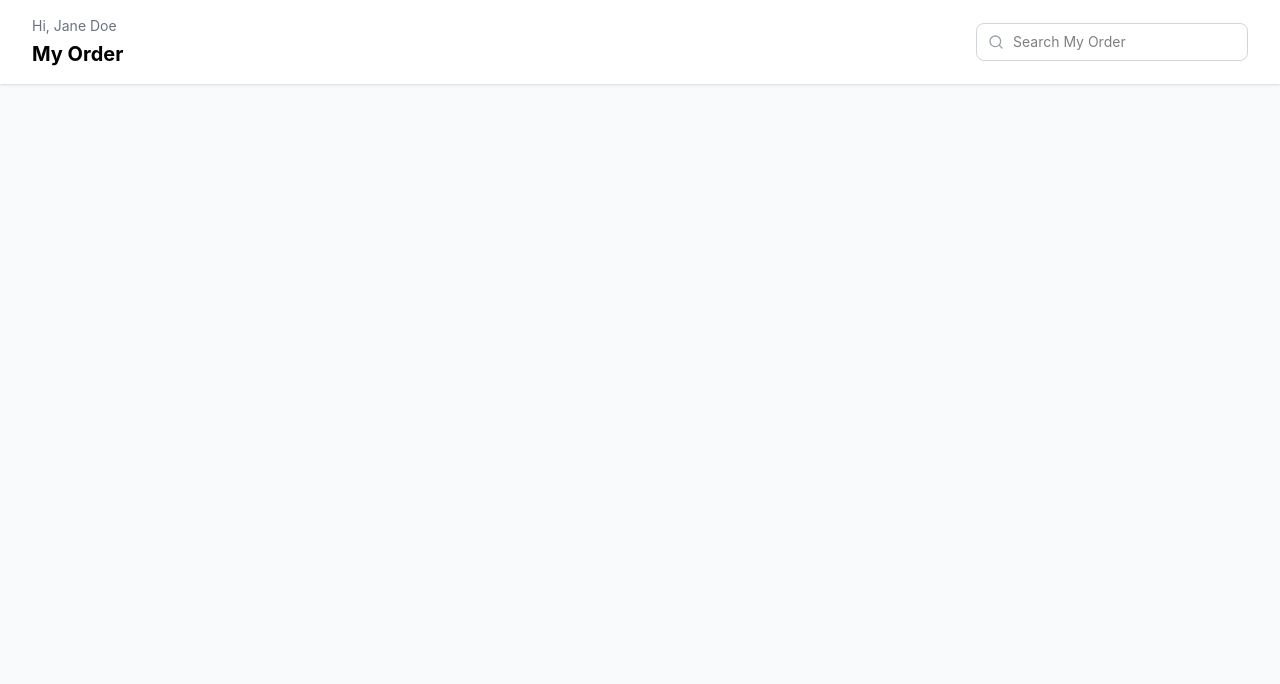
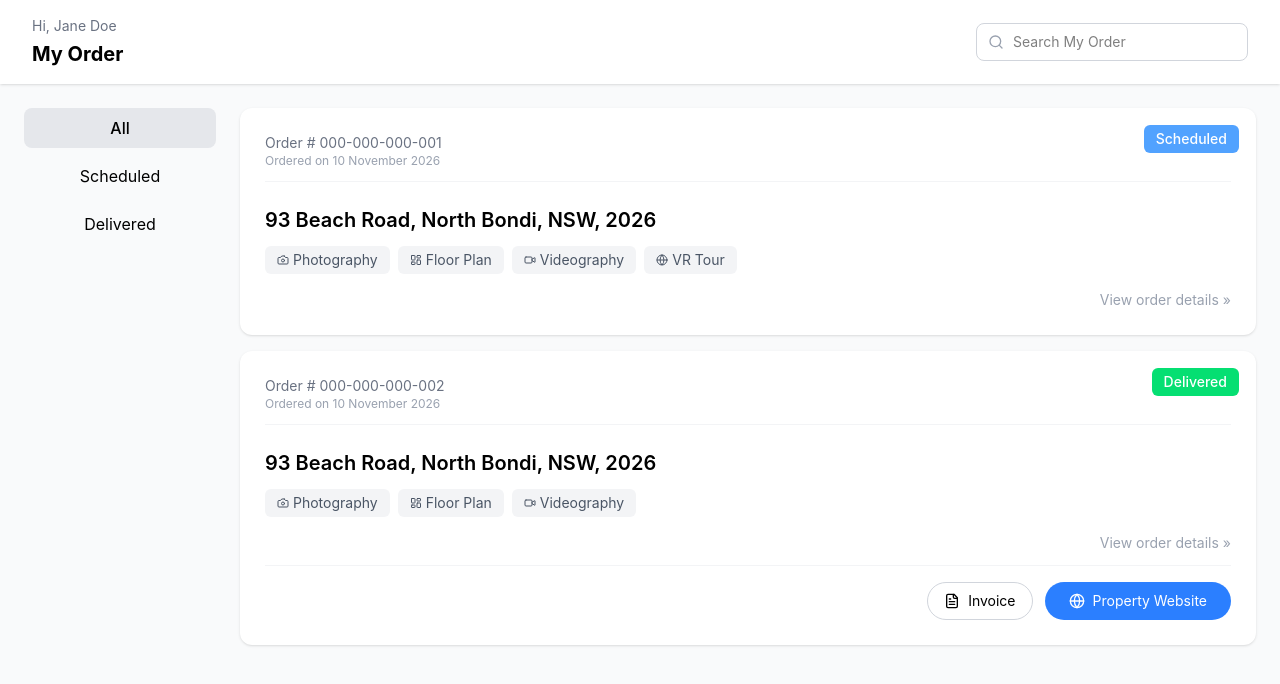
Before and after one commit to Regina1224/Recam, a React (Vite) app in the folder recam-frontend/: page /my-order in a window 1280 px wide. Shown: the top 684 px of the page. Built offline with nearby package versions, Linux system fonts and the light colour scheme; sample sign-in values are in the browser's storage.

Commit message:
feat(RECAM-6): add My Order page with filter, order cards, status badges, service tags and hover effects

```diff
--- a/recam-frontend/src/components/Layout.tsx
+++ b/recam-frontend/src/components/Layout.tsx
@@ -16,7 +16,7 @@ const Layout = () => {
                     <input placeholder="Search My Order" className="border border-gray-300 rounded-lg pl-9 px-4 py-2 text-sm" />
                 </div>
             </header>
-            {/*内容区域 */}
+            {/* 内容区域 */}
             <main>
                 <Outlet />
             </main>
--- /dev/null
+++ b/recam-frontend/src/pages/MyOrder/MyOrderPage.tsx
@@ -0,0 +1,159 @@
+import { useState } from "react";
+import type { Order } from "../../types/order";
+import { Camera, LayoutDashboard, Video, Globe, FileText } from "lucide-react";
+
+{
+  /* 假数据 */
+}
+const mockOrders: Order[] = [
+  {
+    orderNumber: "000-000-000-001",
+    orderDate: "10 November 2026",
+    orderState: "Scheduled",
+    orderAddress: "93 Beach Road, North Bondi, NSW, 2026",
+    serviceType: ["Photography", "Floor Plan", "Videography", "VR Tour"],
+  },
+  {
+    orderNumber: "000-000-000-002",
+    orderDate: "10 November 2026",
+    orderState: "Delivered",
+    orderAddress: "93 Beach Road, North Bondi, NSW, 2026",
+    serviceType: ["Photography", "Floor Plan", "Videography"],
+  },
+];
+
+{
+  /* 四种状态 */
+}
+const setStateBadgeClass = (state: string) => {
+  switch (state) {
+    case "Scheduled":
+      return "bg-blue-400 text-white";
+    case "Delivered":
+      return "bg-green-400 text-white";
+    default:
+      return "bg-gray-400 text-white";
+  }
+};
+
+{
+  /* 不同服务的图标 */
+}
+const getServiceIcon = (service: string) => {
+  switch (service) {
+    case "Photography":
+      return <Camera className="w-3 h-3 mr-1" />;
+    case "Floor Plan":
+      return <LayoutDashboard className="w-3 h-3 mr-1" />;
+    case "Videography":
+      return <Video className="w-3 h-3 mr-1" />;
+    case "VR Tour":
+      return <Globe className="w-3 h-3 mr-1" />;
+    default:
+      return null;
+  }
+};
+
+
+const MyOrderPage = () => {
+  const [activeFilter, setActiveFilter] = useState<string>("All");
+
+  const filteredOrders =
+    activeFilter === "All"
+      ? mockOrders
+      : mockOrders.filter((order) => order.orderState === activeFilter);
+
+  return (
+    <div className="flex p-6">
+      {/* 左侧边栏 */}
+      <aside className="w-48 flex flex-col gap-2 mr-6">
+        <button
+          className={`w-full text-center px-4 py-2 rounded-lg outline-none hover:bg-gray-200 transition-colors ${activeFilter === "All" ? "bg-gray-200 font-medium" : ""}`}
+          onClick={() => setActiveFilter("All")}
+        >
+          All
+        </button>
+        <button
+          className={`w-full text-center px-4 py-2 rounded-lg outline-none hover:bg-gray-200 transition-colors ${activeFilter === "Scheduled" ? "bg-gray-200 font-medium" : ""}`}
+          onClick={() => setActiveFilter("Scheduled")}
+        >
+          Scheduled
+        </button>
+        <button
+          className={`w-full text-center px-4 py-2 rounded-lg outline-none hover:bg-gray-200 transition-colors ${activeFilter === "Delivered" ? "bg-gray-200 font-medium" : ""}`}
+          onClick={() => setActiveFilter("Delivered")}
+        >
+          Delivered
+        </button>
+      </aside>
+
+
+      {/* 右侧订单列 */}
+      <section className="flex-1">
+        {filteredOrders.map((order) => (
+          <div
+            key={order.orderNumber}
+            className="relative bg-white rounded-xl p-6 mb-4 shadow-sm border border-transparent hover:border-blue-400 transition-colors cursor-pointer"
+          >
+            {/* 标签Scheduled Delivered */}
+            <span
+              className={`absolute top-4 right-4 px-3 py-1 rounded-md text-sm font-medium ${setStateBadgeClass(order.orderState)}`}
+            >
+              {order.orderState}
+            </span>
+            {/* 顶部订单号和日期 */}
+            <div>
+              <p className="text-sm text-gray-500">
+                Order # {order.orderNumber}
+              </p>
+              <p className="text-xs text-gray-400">
+                Ordered on {order.orderDate}
+              </p>
+            </div>
+            <hr className="my-3 border-gray-100" />
+
+            {/* 中间地址 */}
+            <p className="text-xl font-semibold py-3">{order.orderAddress}</p>
+            {/* 服务类型 */}
+            <div>
+              {order.serviceType.map((service) => (
+                <span
+                  key={service}
+                  className=" bg-gray-100 text-gray-600 px-3 py-1 text-sm mr-2 rounded-md flex items-center inline-flex"
+                >
+                  {getServiceIcon(service)}
+                  {service}
+                </span>
+              ))}
+            </div>
+            {/* 链接 */}
+            <div className="flex justify-end mt-4">
+              <button className="text-sm text-gray-400">
+                View order details »
+              </button>
+            </div>
+
+            {/* Invoice & Property Website */}
+            {order.orderState === "Delivered" && (
+              <div>
+                <hr className="my-3 border-gray-100" />
+                <div className="flex justify-end gap-3 mt-4">
+                  <button className="border border-gray-300 px-4 py-2 rounded-full text-sm flex items-center gap-2">
+                    <FileText className="w-4 h-4" />
+                    Invoice
+                  </button>
+                  <button className="bg-blue-500 text-white px-6 py-2 rounded-full text-sm flex items-center gap-2">
+                    <Globe className="w-4 h-4" />
+                    Property Website
+                  </button>
+                </div>
+              </div>
+            )}
+          </div>
+        ))}
+      </section>
+    </div>
+  );
+};
+
+export default MyOrderPage;
--- a/recam-frontend/src/router/index.tsx
+++ b/recam-frontend/src/router/index.tsx
@@ -3,6 +3,7 @@ import LoginPage  from "../pages/Login/LoginPage";
 import RegisterPage from "../pages/Register/RegisterPage";
 import ProtectedRoute from "../ProtectedRoute";
 import Layout from "../components/Layout";
+import MyOrderPage from "../pages/MyOrder/MyOrderPage";
 
 const router = createBrowserRouter([
     {
@@ -25,7 +26,7 @@ const router = createBrowserRouter([
                 children: [
                     {
                         path: '/my-order',
-                        element: <div></div>
+                        element: <MyOrderPage />
                     }
                 ]
             }
--- /dev/null
+++ b/recam-frontend/src/types/order.ts
@@ -0,0 +1,7 @@
+export interface Order {
+    orderNumber:string
+    orderDate: string
+    orderState: string
+    orderAddress: string
+    serviceType: string[]
+}
```
